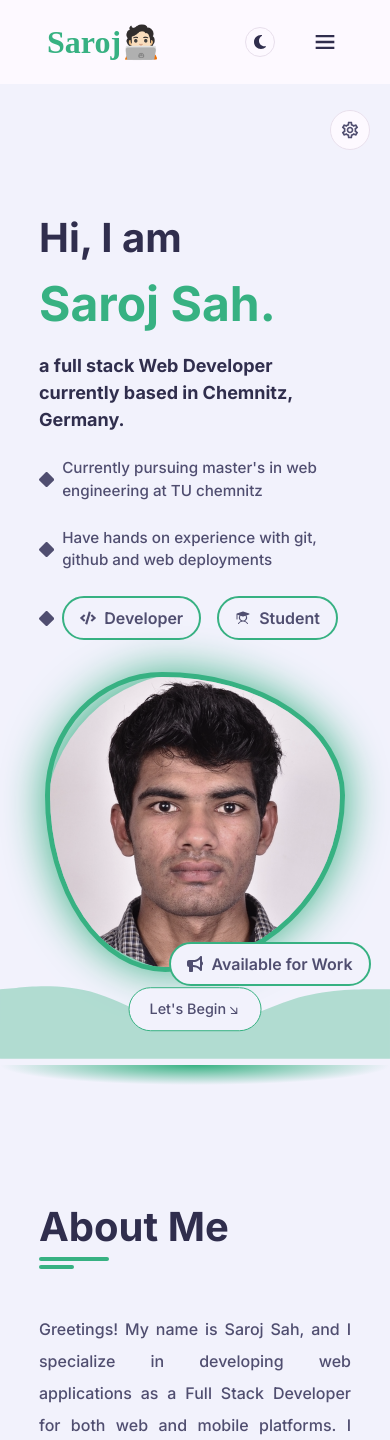
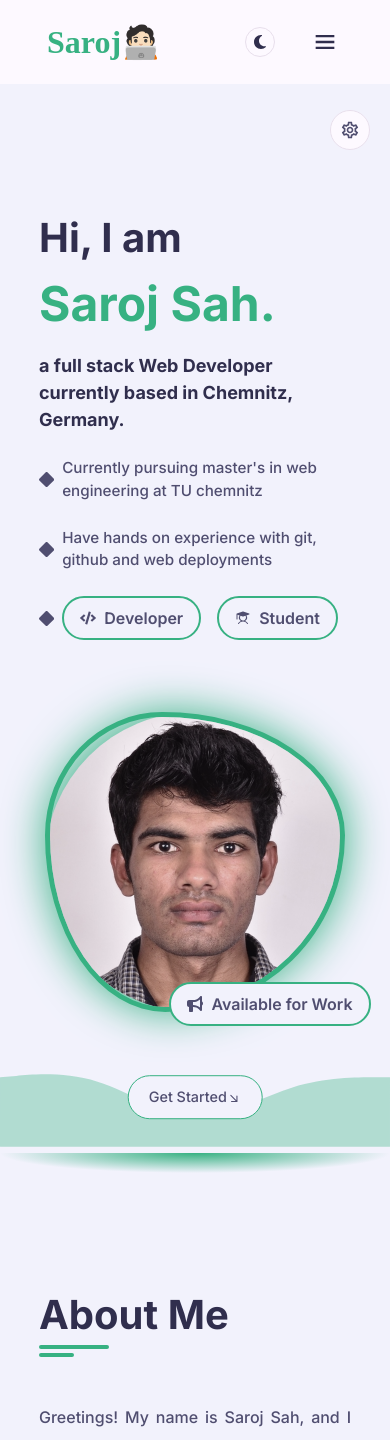
Before and after one commit to saroj2053/my-portfolio-site, a React (Vite) app: page / in a window 390 px wide. Shown: the top 1440 px of the page. Built offline with nearby package versions, Linux system fonts and the light colour scheme; a web font is replaced by a local one.

Commit message:
added transitions for background-color toggling light/dark theme

```diff
--- a/src/components/About/About.css
+++ b/src/components/About/About.css
@@ -1,6 +1,7 @@
 .about {
   background: var(--bg-black-900);
   padding-top: 7rem;
+  transition: var(--bg-transition);
 }
 
 .about__title {
@@ -106,7 +107,7 @@
 
 .tech {
   color: var(--skin-color);
-  width: 20%;
+  width: 22%;
   display: flex;
   flex-wrap: wrap;
   justify-content: flex-start;
@@ -120,6 +121,24 @@
 
 .tech:hover {
   transform: scale(1.06);
+}
+
+@media screen and (max-width: 1259px) {
+  .tech {
+    width: 30%;
+  }
+}
+
+@media screen and (max-width: 929px) {
+  .tech {
+    width: 45%;
+  }
+}
+
+@media screen and (max-width: 625px) {
+  .tech {
+    width: 100%;
+  }
 }
 
 @media screen and (max-width: 768px) {
--- a/src/components/Contact/Contact.css
+++ b/src/components/Contact/Contact.css
@@ -1,6 +1,7 @@
 .contact {
   background: var(--bg-black-900);
   padding-top: 7rem;
+  transition: var(--bg-transition);
 }
 
 .contact__title {
--- a/src/components/Footer/Footer.css
+++ b/src/components/Footer/Footer.css
@@ -1,6 +1,7 @@
 .footer {
   padding: 30px 0;
   background: var(--bg-black-100);
+  transition: var(--bg-transition);
 }
 
 .footer-items {
--- a/src/components/Home/Home.css
+++ b/src/components/Home/Home.css
@@ -5,6 +5,7 @@
   clip-path: polygon(0 0, 100% 0, 100% 100%, 0% 100%); */
   /* display: flex;
   align-items: center; */
+  transition: var(--bg-transition);
   padding-top: 3rem;
 }
 
@@ -22,6 +23,7 @@
   gap: 1rem;
   color: var(--text-black-700);
   font-size: 1rem;
+  transition: var(--bg-transition);
 }
 
 .home__social-icons .github__icon,
@@ -202,6 +204,7 @@
   cursor: pointer;
   transition: right 0.4s ease;
   transform: rotate(0deg);
+  transition: var(--bg-transition);
 }
 
 .skin__visibility-toggler > svg {
@@ -238,6 +241,7 @@
   border-radius: 5px;
   transition: all 0.4s ease;
   z-index: 101;
+  transition: var(--bg-transition);
 }
 
 .skins-switcher.visible {
@@ -363,6 +367,8 @@
     flex-direction: column;
     justify-content: center;
     align-items: center;
+    gap: 2.5rem;
+    margin-bottom: 3rem;
   }
 
   .home__social-icons {
--- a/src/components/Home/Home.tsx
+++ b/src/components/Home/Home.tsx
@@ -125,7 +125,7 @@ const Home = () => {
             duration={duration}
             activeClass="active"
           >
-            Let's Begin
+            Get Started
             <span className="icon-wrapper">
               <HiMiniArrowDownRight className="arrow-icon" />
             </span>
--- a/src/components/Navbar/Navbar.css
+++ b/src/components/Navbar/Navbar.css
@@ -2,6 +2,7 @@
   padding: 10px 0;
   width: 100%;
   background: var(--bg-black-100);
+  transition: background 0.8s ease-in-out;
   color: var(--text-black-900);
   position: fixed;
   z-index: 999;
@@ -95,6 +96,7 @@
 .theme-toggler {
   border: 1px solid var(--bg-black-50);
   background: var(--bg-black-100);
+  transition: background 0.8s ease-in-out;
   padding: 0.25rem;
   border-radius: 50%;
   width: 30px;
--- a/src/components/Pill/Pill.css
+++ b/src/components/Pill/Pill.css
@@ -11,8 +11,8 @@
   font-weight: 600;
   transition: background-color 0.6s ease;
   cursor: pointer;
+  transition: var(--bg-transition);
 }
-
 
 .pill:hover {
   background-color: var(--skin-color);
--- a/src/components/Project/Project.css
+++ b/src/components/Project/Project.css
@@ -1,6 +1,7 @@
 .project {
   background: var(--bg-black-900);
   padding-top: 7rem;
+  transition: var(--bg-transition);
 }
 
 .project__title {
--- a/src/index.css
+++ b/src/index.css
@@ -13,12 +13,14 @@
   --bg-black-50: #e8dfec;
   --text-black-900: #302e4d;
   --text-black-700: #504e70;
+  --bg-transition: background 0.8s ease-in-out;
 }
 
 body {
   font-family: "Inter", sans-serif;
   line-height: 1.5;
   font-size: 16px;
+  transition: all 2s ease, color 2s ease;
 }
 
 body.theme-dark {
@@ -27,6 +29,7 @@ body.theme-dark {
   --bg-black-50: #393939;
   --text-black-900: #ffffff;
   --text-black-700: #e9e9e9;
+  transition-delay: 2s;
 }
 
 body.skin1 {
```
